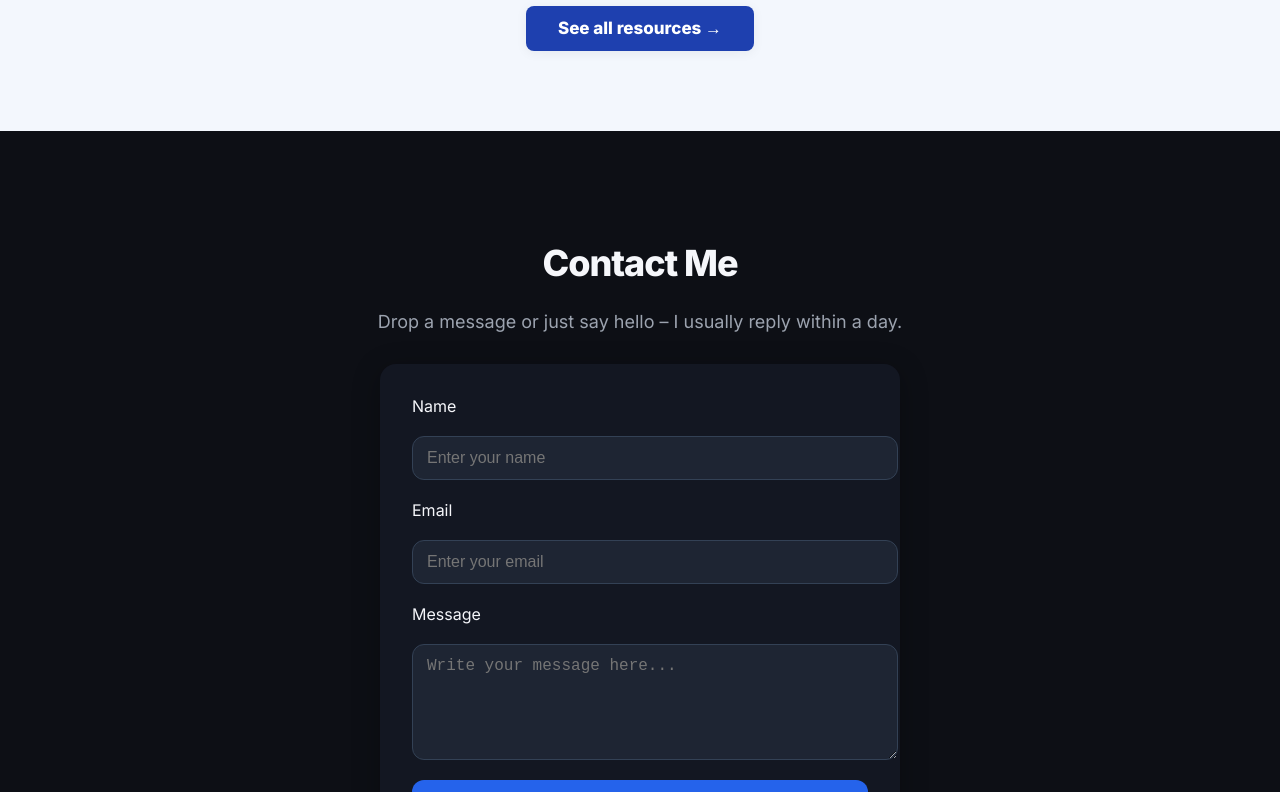
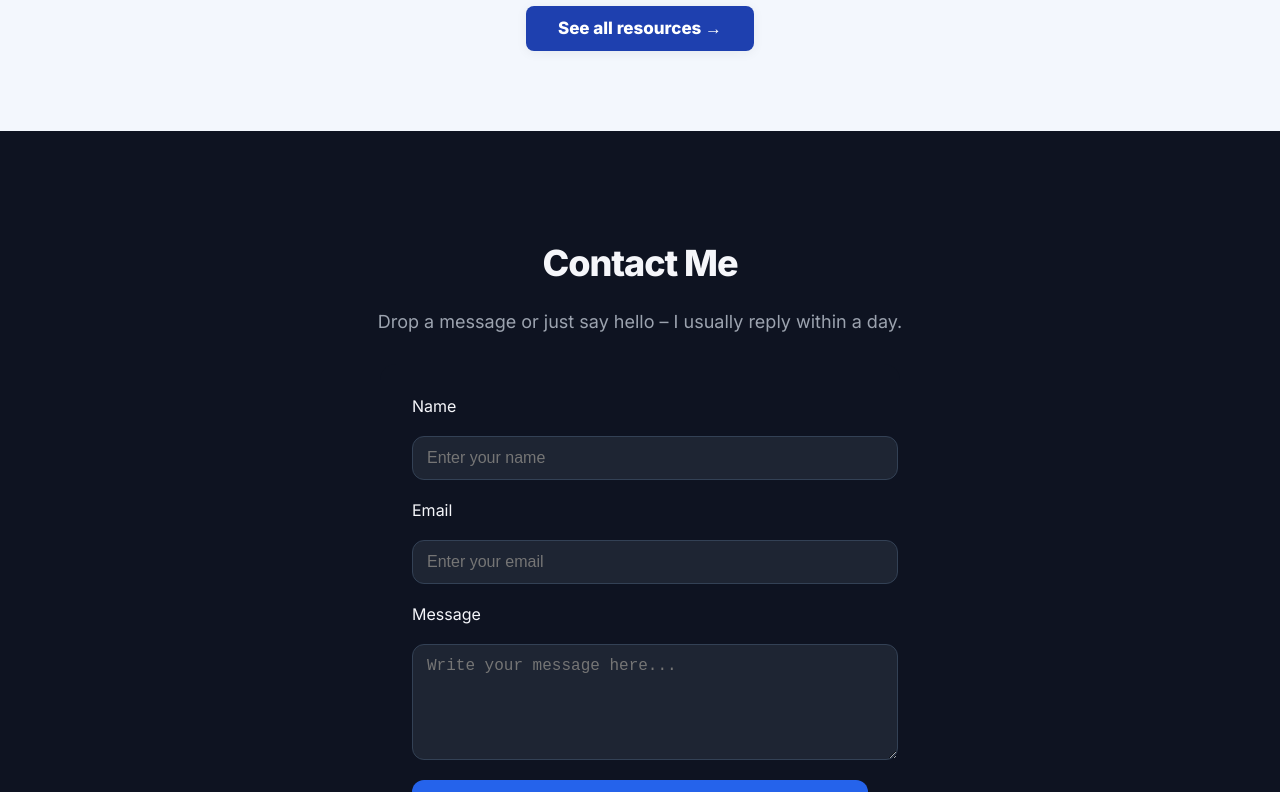
Before and after one commit to groverneev/Neev_Website, a Next.js app: page / in a window 1280 px wide. Shown: the part 1420-2212 px from the top of the page. Built offline with nearby package versions, Linux system fonts and the light colour scheme.

Commit message:
idk_what_to_write

```diff
--- a/app/page.tsx
+++ b/app/page.tsx
@@ -54,7 +54,7 @@ export default function Home() {
             target="_blank"
             rel="noopener noreferrer"
             style={{
-              background: '#1e40af',
+              background: '#2563eb',
               color: '#fff',
               borderRadius: 8,
               padding: '10px 24px',
--- a/components/ContactSection.tsx
+++ b/components/ContactSection.tsx
@@ -35,7 +35,7 @@ export default function ContactSection() {
     <section
       id="contact"
       style={{
-        background: '#0d0f15',
+        background: '#0E1321',
         color: '#f5f6fa',
         padding: '5rem 6rem 6rem', // increased side padding
         display: 'flex',
@@ -67,9 +67,9 @@ export default function ContactSection() {
       <form
         onSubmit={handleSubmit}
         style={{
-          background: '#131722',
+          background: '#0E1321',
           borderRadius: 16,
-          boxShadow: '0 6px 28px rgba(0,0,0,0.3)',
+          //boxShadow: '0 6px 28px rgba(0,0,0,0.3)',
           padding: 32,
           width: '100%',
           maxWidth: 520,
@@ -111,7 +111,7 @@ export default function ContactSection() {
           type="submit"
           disabled={status === 'sending'}
           style={{
-            background: '#2563eb',
+            background: '#2563eb', //send message
             color: '#fff',
             border: 'none',
             borderRadius: 12,
@@ -144,7 +144,7 @@ const inputStyle: React.CSSProperties = {
   padding: '12px 14px',
   borderRadius: 12,
   border: '1px solid #334155',
-  background: '#1e2533',
+  background: '#1e2533', //text box background
   color: '#f3f4f6',
   fontSize: 16,
   outline: 'none',
```
